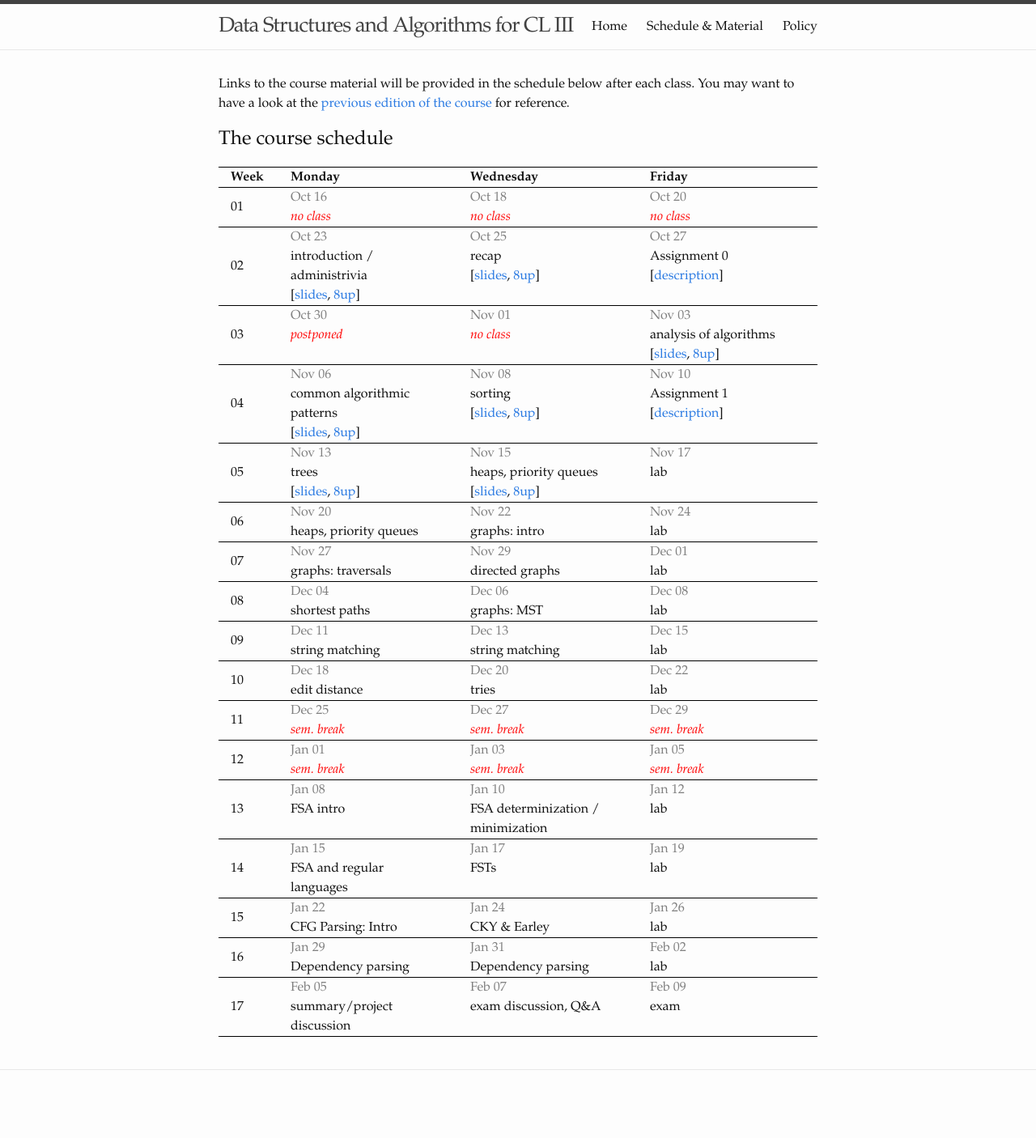
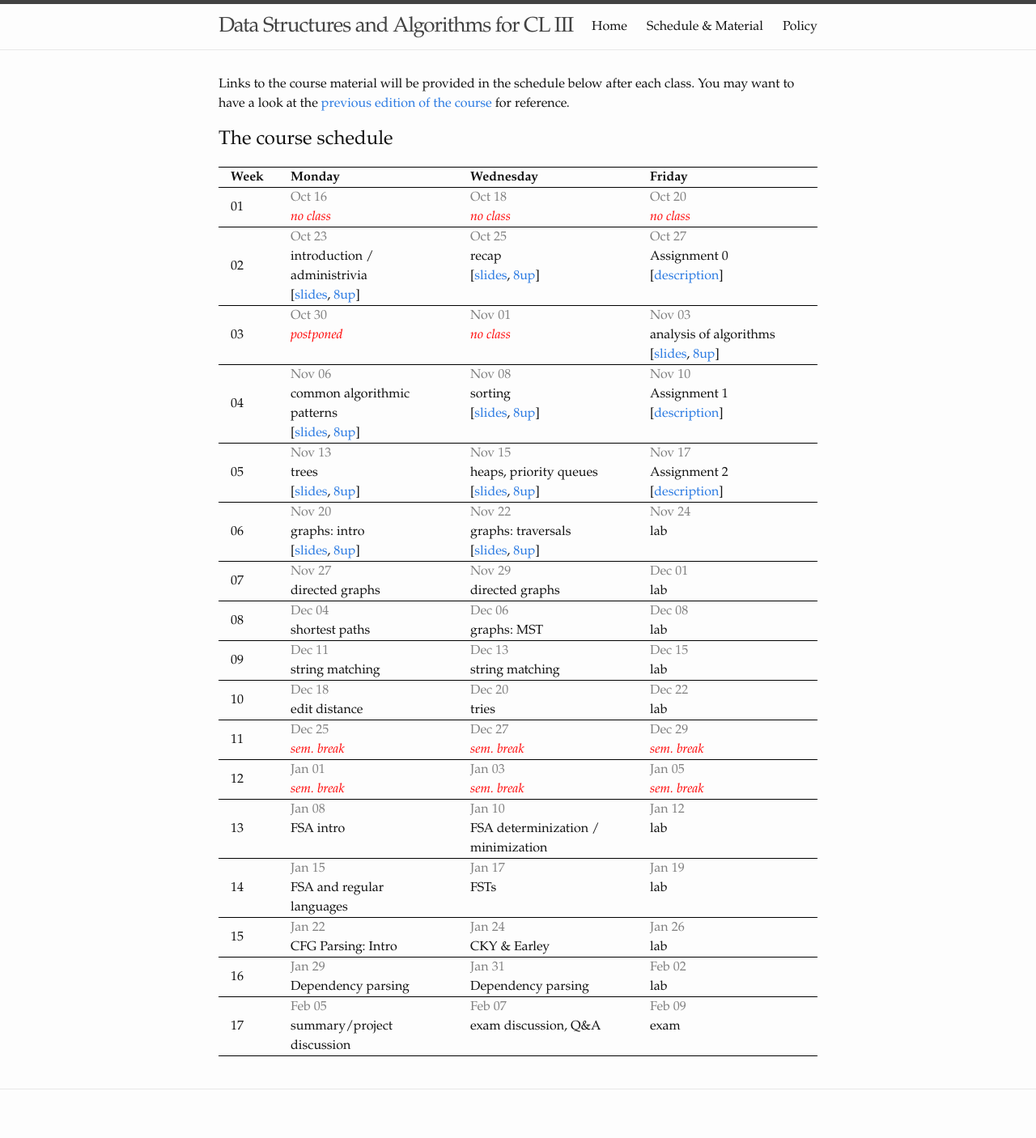
Before and after one commit to dsacl3-2023/dsacl3-2023.github.io, a Jekyll site: the page built from lectures.md, in a window 1280 px wide. Shown: the whole page at 81% size. Built offline with Jekyll 4.4.1, drawn with Linux system fonts in a browser that asks for light colours; before the commit the page ends 1382 px from its top, so only the background shows below that.

Commit message:
Update schedule.

```diff
--- a/_data/schedule.yml
+++ b/_data/schedule.yml
@@ -58,18 +58,27 @@
         8up: slides/pq-heap-handout.pdf
     Nov 17:
       topic: lab
+      topic: Assignment 2
+      links:
+        description: https://dsacl3-2023.github.io/a2
 - week: "06"
   dates:
     Nov 20:
-      topic: "heaps, priority queues"
+      topic: "graphs: intro"
+      links:
+        slides: slides/graphs-intro.pdf
+        8up: slides/graphs-intro-handout.pdf
     Nov 22:
-      topic: "graphs: intro"
+      topic: "graphs: traversals"
+      links:
+        slides: slides/graph-traversal.pdf
+        8up: slides/graph-traversal-handout.pdf
     Nov 24:
       topic: lab
 - week: "07"
   dates:
     Nov 27:
-      topic: "graphs: traversals"
+      topic: "directed graphs"
     Nov 29:
       topic: "directed graphs"
     Dec 01:
```
Also changed, not shown: 4 other files.
